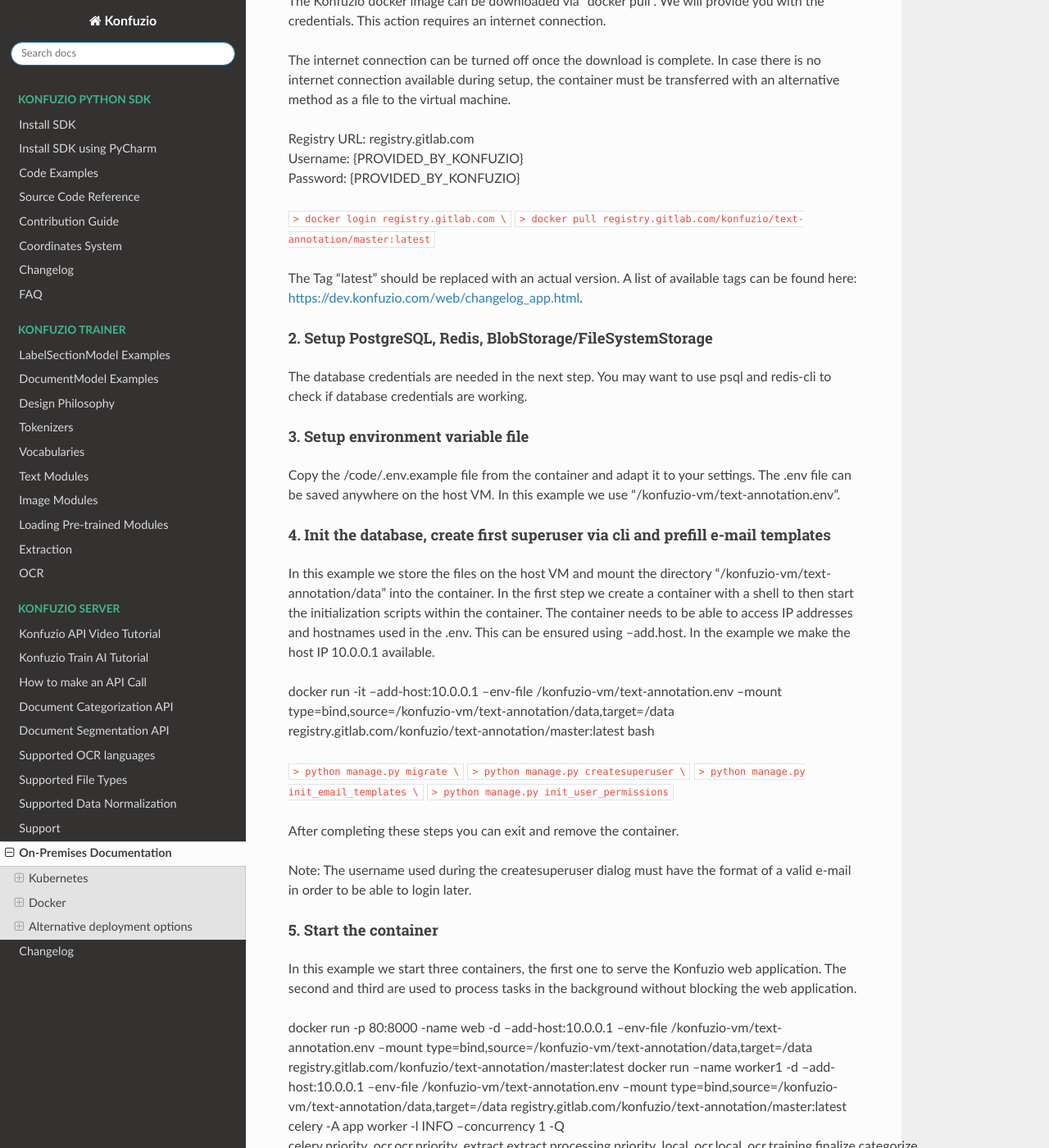
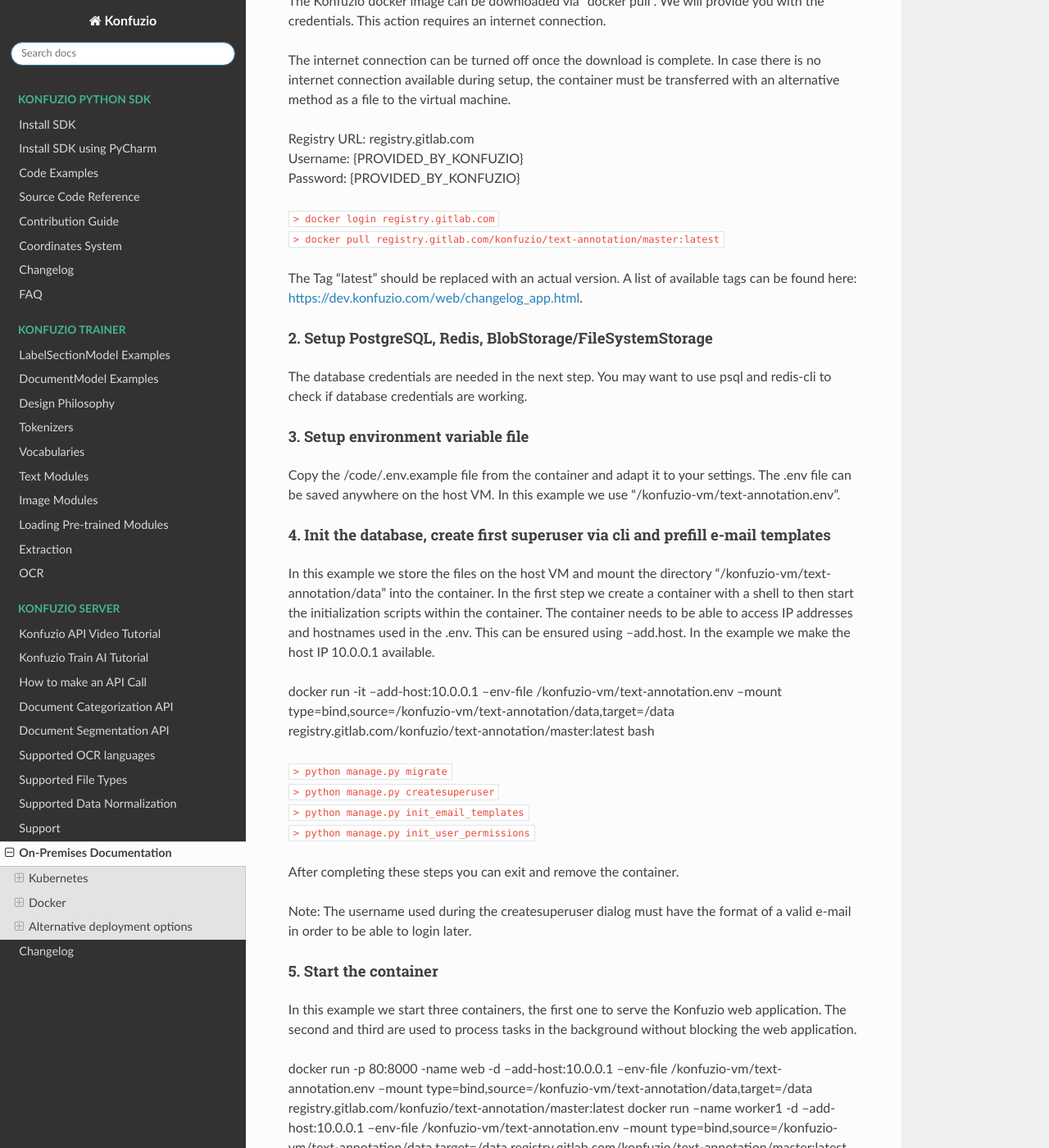
Before and after one commit to konfuzio-ai/konfuzio-sdk, a Sphinx documentation site: the page built from docs/web/on_premises.md, in a window 1280 px wide and 1400 px high, scrolled down 5717 px. Shown: the whole window at 82% size. Built offline with Sphinx 7.4.7 and the Read the Docs theme 2.0.0, drawn with Linux system fonts in a browser that asks for light colours.

```diff
--- a/docs/web/on_premises.md
+++ b/docs/web/on_premises.md
@@ -250,7 +250,7 @@ Registry URL: registry.gitlab.com
 Username: {PROVIDED_BY_KONFUZIO}
 Password: {PROVIDED_BY_KONFUZIO}
 
-`> docker login registry.gitlab.com \`
+`> docker login registry.gitlab.com`
 `> docker pull registry.gitlab.com/konfuzio/text-annotation/master:latest`
 
 The Tag "latest" should be replaced with an actual version. A list of available tags can be found here: https://dev.konfuzio.com/web/changelog_app.html.
@@ -267,9 +267,9 @@ The container needs to be able to access IP addresses and hostnames used in the
 
 docker run -it --add-host:10.0.0.1 --env-file /konfuzio-vm/text-annotation.env --mount type=bind,source=/konfuzio-vm/text-annotation/data,target=/data registry.gitlab.com/konfuzio/text-annotation/master:latest bash
 
-`> python manage.py migrate \`
-`> python manage.py createsuperuser \`
-`> python manage.py init_email_templates \`
+`> python manage.py migrate`
+`> python manage.py createsuperuser`
+`> python manage.py init_email_templates`
 `> python manage.py init_user_permissions`
 
 After completing these steps you can exit and remove the container.
```
